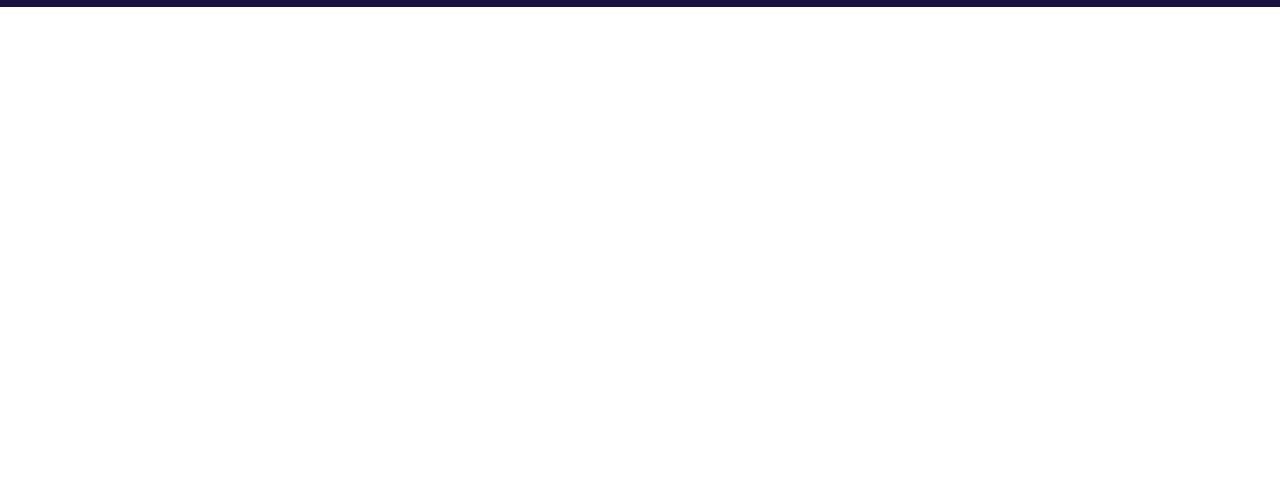
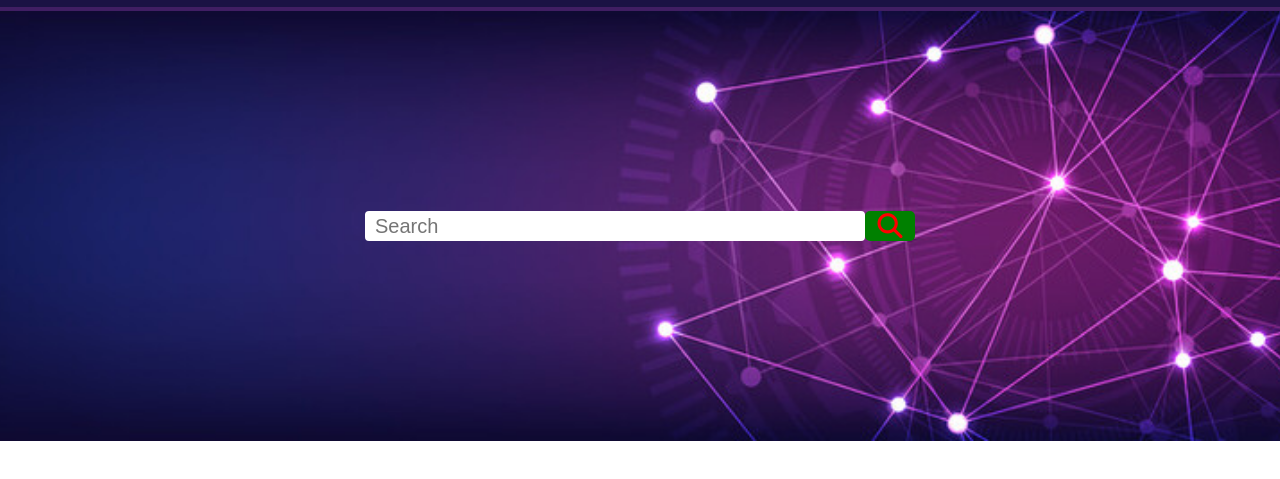
Before and after one commit to moitur/multiple-page-website, a plain HTML site: page index.html in a window 1280 px wide. Shown: the part 41-520 px from the top of the page. Drawn offline with Linux system fonts and the light colour scheme.

Commit message:
Here area done

```diff
--- a/index.html
+++ b/index.html
@@ -7,6 +7,9 @@
     <title>Multiple Pages Website</title>
     <!-- CSS link -->
     <link rel="stylesheet" href="./styles.css">
+
+    <!-- font awesome link -->
+    <script src="https://kit.fontawesome.com/7cf73ce53e.js" crossorigin="anonymous"></script>
 </head>
 <body>
     <nav>
@@ -24,5 +27,14 @@
         </div>
     </nav>
 
+    <header>
+        <div class="searchBox-icon-parent">
+            <input type="search" name="" placeholder="Search">
+            <div>
+                <i class="fa-solid fa-magnifying-glass"></i>
+            </div>
+        </div>
+    </header>
+
 </body>
 </html>
--- a/styles.css
+++ b/styles.css
@@ -7,6 +7,7 @@ nav {
     display: flex;
     justify-content: space-between;
     background-color: #1A1244;
+    border-bottom: 4px solid #401E63;
 }
 
 nav ul {
@@ -39,3 +40,42 @@ nav ul li a:hover {
     padding: 10px;
     margin-left: 40px;
 }
+
+/* Hero Area code starts here */
+
+.searchBox-icon-parent {
+    display: flex;
+    justify-content: center;
+    align-items: center;
+
+}
+
+.searchBox-icon-parent i{
+    color: red;
+    background-color: green;
+    font-size: 25px;
+    height: 30px;
+    width: 50px;
+    display: flex;
+    justify-content: center;
+    align-items: center;
+    border-radius: 5px;
+    cursor: pointer;
+}
+
+.searchBox-icon-parent input {
+    width: 500px;
+    height: 30px;
+    border-style: none;
+    border-radius: 4px;
+    padding-left: 10px;
+    font-size: 20px;
+}
+
+header {
+    background-image: url("./images/website\ banner.jpg");
+    padding: 200px 0;
+    background-repeat: no-repeat;
+    background-position: center;
+    background-size: cover;
+}
```
Also changed, not shown: images/website banner.jpg (added).
